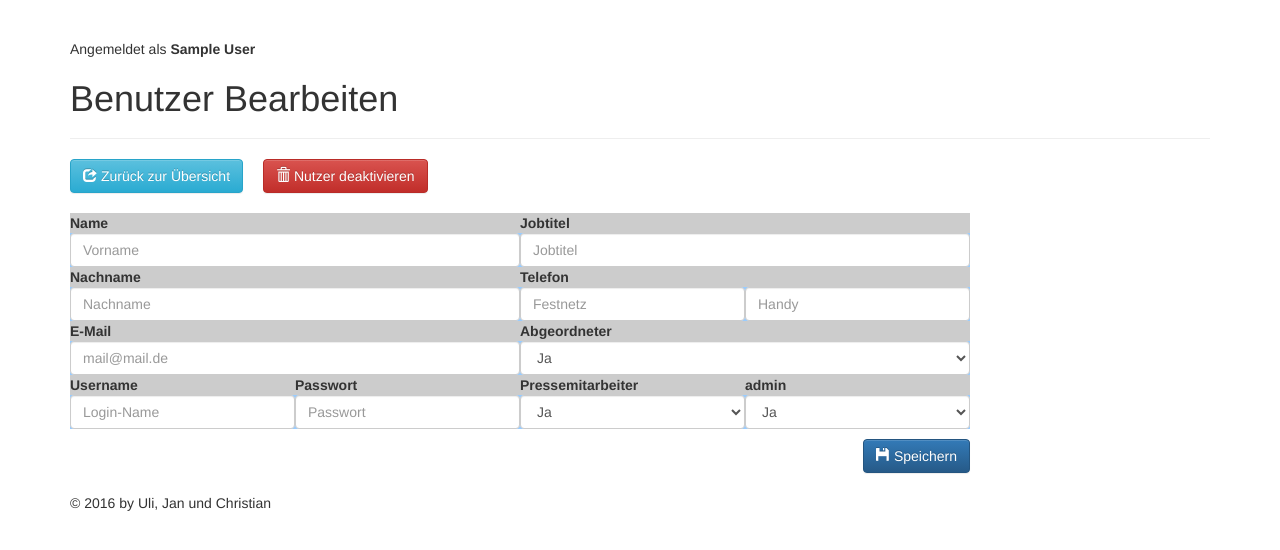
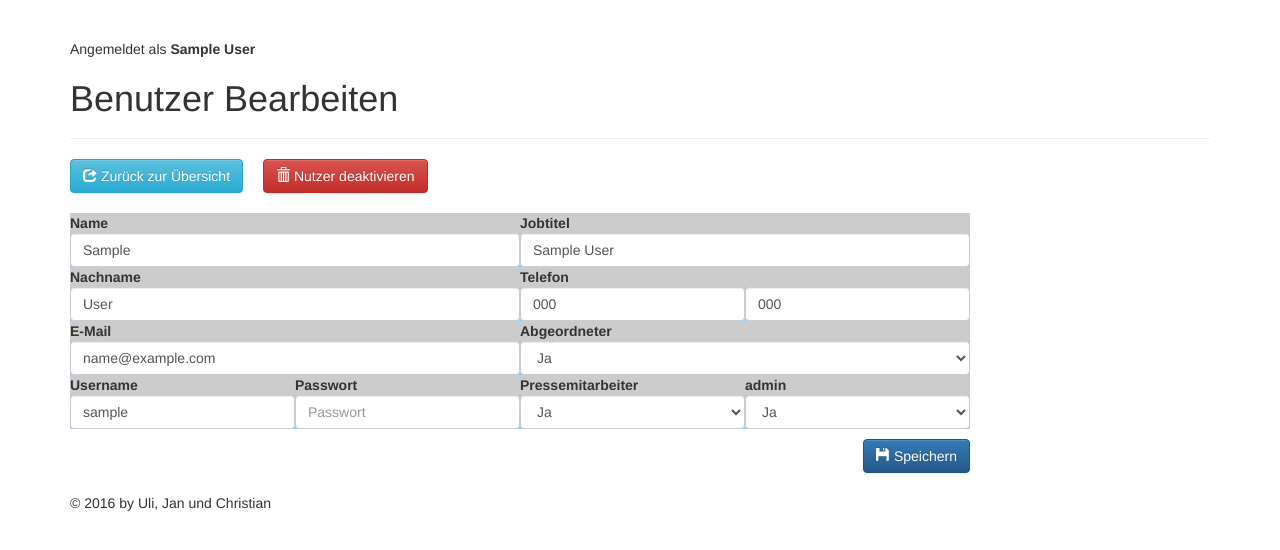
Before and after one commit to ulikoenig/pewosa, a PHP site: page /user_detail.php?user=1 in a window 1280 px wide. Shown: the part 51-601 px from the top of the page. Run offline with PHP 8.4, Linux system fonts and the light colour scheme; the visitor is signed in with stand-in values (Sample User, id 1); tables that the repository leaves empty hold one stand-in row (values such as "Sample post"); data that the repository does not hold is empty.

Commit message:
Update user_detail.php
Minimal Update

```diff
--- a/user_detail.php
+++ b/user_detail.php
@@ -9,10 +9,10 @@ if (version_compare(PHP_VERSION, '5.5.0') < 0) {
     include_once("password.php");
 }
 
-	If (isset($_POST['user']))
+	If (isset($_POST['user']) OR isset($_GET['user']))
 		{
 		$take=$_POST['user'];
-
+		If (isset($_GET['user'])){$take=$_GET['user'];}
 		If (isset($_POST['safe']) AND $take!='xxx')
 			{
 			//Eintrag anpassen, falls bereits vorhanden
@@ -88,7 +88,7 @@ if (version_compare(PHP_VERSION, '5.5.0') < 0) {
 				}
 			}
 		}
-	If (!isset($_POST['user']) OR $take=='xxx')
+	If ((!isset($_POST['user']) AND !isset($_GET['user'])) OR $take=='xxx')
 		{
 		//Kein Datensatz festgelegt oder neu? - Erstmal Standardangaben zeigen
 		$firstname='';
```
